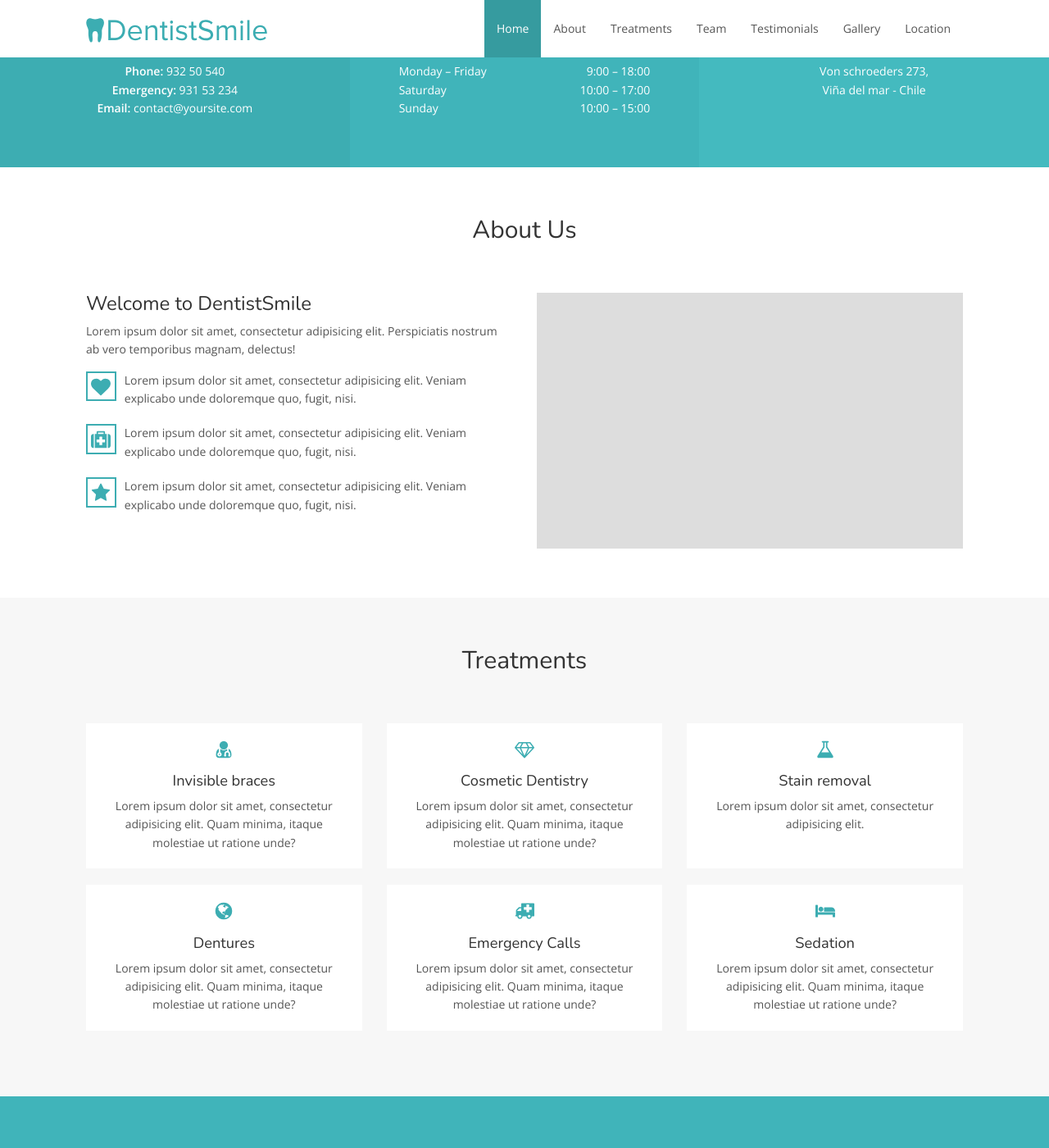
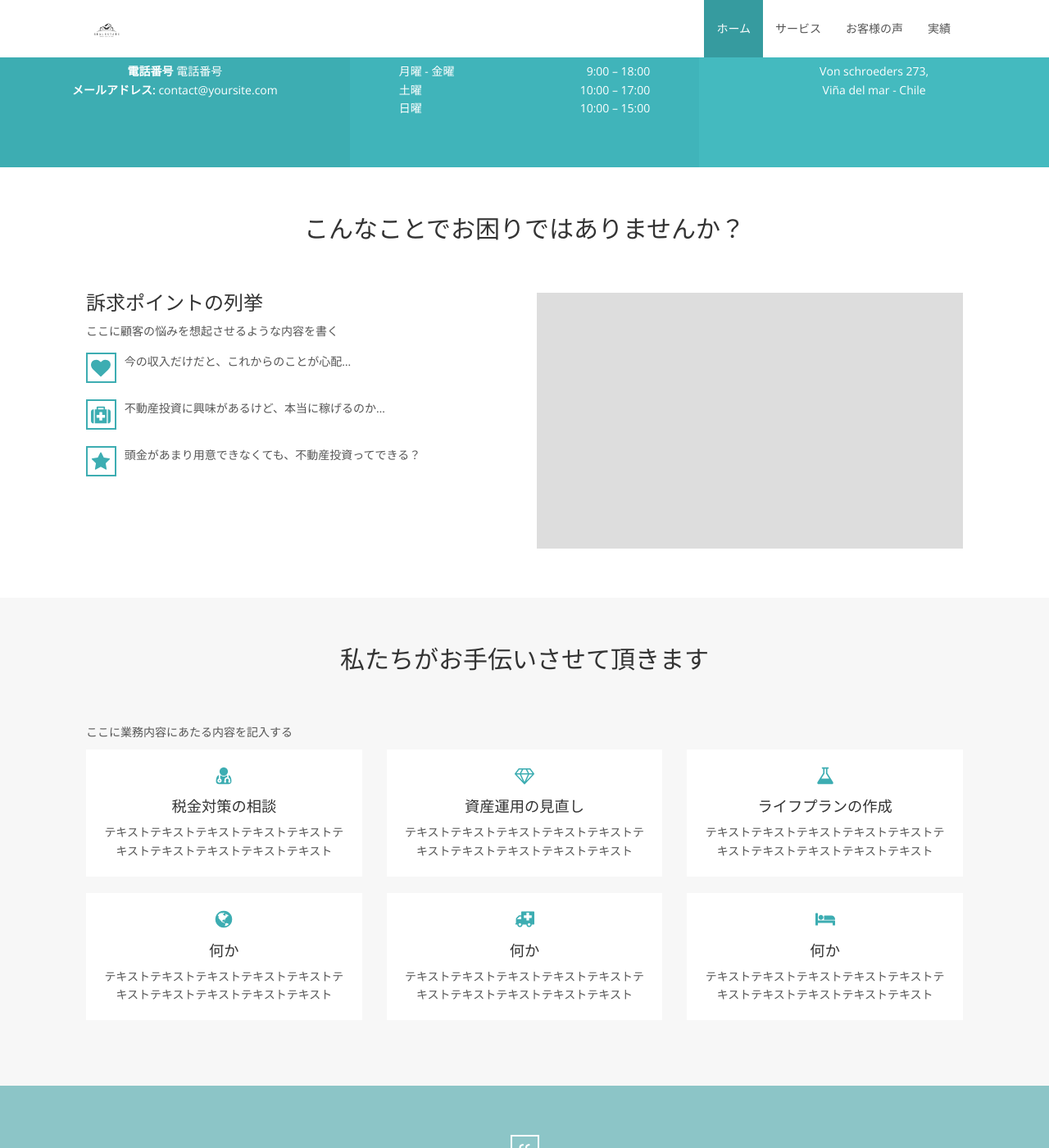
Before and after one commit to ebijun1007/asset-allocations, a Jekyll site: the page built from index.html, in a window 1280 px wide and 1400 px high, scrolled down 624 px. Shown: the whole window at 82% size. Built offline with Jekyll 4.4.1, drawn with Linux system fonts in a browser that asks for light colours; nearby versions of some CDN libraries; some of the changed text lies outside the part shown.

Commit message:
WIP: 共有用に調整

```diff
--- a/_config.yml
+++ b/_config.yml
@@ -1,22 +1,22 @@
 # Site settings
 title: DentistSmile | Dental Jekyll Theme
-description: "A responsive Jekyll theme for dental clinics."
+description: ""
 baseurl: "" # the subpath of your site, e.g. /blog
 url: "" # the name of your domain
-logo_url: svg/min/logo.svg
+logo_url: img/logo.png
 
 # Hero
 hero:
   hero_img: fv.jpg
-  hero_title: DentistSmile
-  hero_description: A responsive Jekyll theme for dental clinics.
+  hero_title: サイトタイトル
+  hero_description: 概要欄
 
 # Contact form
-api_token: # Enter API token here
+api_token: dd5651d122e42068be12147a26bb0c92
 
 # Contact info
 contact:
-  phone: 932 50 540
+  phone: 電話番号
   emergency: 931 53 234
   email: contact@yoursite.com
   address: Von schroeders 273, <br> Viña del mar - Chile
@@ -45,7 +45,7 @@ skype: skype:obaez_design?userinfo
 feed: yes
 
 # Footer
-copyright: © 2015 DentistSmile - All rights reserved
+copyright: © 2020 Jun Ebina - All rights reserved
 
 # Build settings
 markdown: kramdown
@@ -60,7 +60,6 @@ exclude:
     Gemfile.lock,
     .gitignore,
     docker-compose.yml,
-    vendor,
   ]
 
 # Theme Settings
--- a/_data/testimonials.yml
+++ b/_data/testimonials.yml
@@ -1,11 +1,11 @@
-- name: Jeff Winger
-  description: I teach law at Greendale, so believe me, I don't know much about law.
-  title: Law Professor - Greendale
+- name: 上野 和俊
+  description: 節税を学び、余った資金で資産運用を始めることができるようになりました。
+  title: サラリーマン（40代）
 
-- name: Jeff Winger
-  description: Let's do what people do. Let's get a house we can't afford and a dog that makes us angry.
-  title: Law Professor - Greendale
+- name: 樫本 享
+  description: なんとなく入っていた保険でしたが、相談することで今の自分に最適なプランを組み直すことができました。
+  title: 自営業(30代)
 
-- name: Jeff Winger
-  description: There already was a rating system in place, it was called 'Cool People Get More,' and it was working fine.
-  title: Law Professor - Greendale
+- name: 石賀 友
+  description: 老後の生活が心配でしたが、前向きに考えることができるようになりました。
+  title: OL(40代)
--- a/_data/treatments.yml
+++ b/_data/treatments.yml
@@ -1,23 +1,23 @@
 - icon: icon-user-md
-  title: Invisible braces
-  description: Lorem ipsum dolor sit amet, consectetur adipisicing elit. Quam minima, itaque molestiae ut ratione unde?
+  title: 税金対策の相談
+  description: テキストテキストテキストテキストテキストテキストテキストテキストテキストテキスト
 
 - icon: icon-diamond
-  title: Cosmetic Dentistry
-  description: Lorem ipsum dolor sit amet, consectetur adipisicing elit. Quam minima, itaque molestiae ut ratione unde?
+  title: 資産運用の見直し
+  description: テキストテキストテキストテキストテキストテキストテキストテキストテキストテキスト
 
 - icon: icon-flask
-  title: Stain removal
-  description: Lorem ipsum dolor sit amet, consectetur adipisicing elit.
+  title: ライフプランの作成
+  description: テキストテキストテキストテキストテキストテキストテキストテキストテキストテキスト
 
 - icon: icon-globe
-  title: Dentures
-  description: Lorem ipsum dolor sit amet, consectetur adipisicing elit. Quam minima, itaque molestiae ut ratione unde?
+  title: 何か
+  description: テキストテキストテキストテキストテキストテキストテキストテキストテキストテキスト
 
 - icon: icon-ambulance
-  title: Emergency Calls
-  description: Lorem ipsum dolor sit amet, consectetur adipisicing elit. Quam minima, itaque molestiae ut ratione unde?
+  title: 何か
+  description: テキストテキストテキストテキストテキストテキストテキストテキストテキストテキスト
 
 - icon: icon-bed
-  title: Sedation
-  description: Lorem ipsum dolor sit amet, consectetur adipisicing elit. Quam minima, itaque molestiae ut ratione unde?
+  title: 何か
+  description: テキストテキストテキストテキストテキストテキストテキストテキストテキストテキスト
--- a/_includes/header.html
+++ b/_includes/header.html
@@ -15,13 +15,10 @@
         <!-- Collect the nav links, forms, and other content for toggling -->
         <div class="collapse navbar-collapse scrollspy" id="bs-example-navbar-collapse-1">
             <ul class="nav navbar-nav navbar-right">
-                <li><a class="scroll" href="#top">Home</a></li>
-                <li><a class="scroll" href="#about">About</a></li>
-                <li><a class="scroll" href="#treatments">Treatments</a></li>
-                <li><a class="scroll" href="#team">Team</a></li>
-                <li><a class="scroll" href="#testimonials">Testimonials</a></li>
-                <li><a class="scroll" href="#gallery">Gallery</a></li>
-                <li><a class="scroll" href="#location">Location</a></li>
+                <li><a class="scroll" href="#top">ホーム</a></li>
+                <li><a class="scroll" href="#about">サービス</a></li>
+                <li><a class="scroll" href="#testimonials">お客様の声</a></li>
+                <li><a class="scroll" href="#gallery">実績</a></li>
             </ul>
         </div>
     </div>
--- a/index.html
+++ b/index.html
@@ -17,21 +17,21 @@ layout: default
     <div class="container-fluid">
 
         <div class="col-sm-6 col-sm-offset-6 col-md-4 col-md-offset-8 form">
-            <h3><svg class="icon icon-envelope-o"><use xlink:href="#icon-envelope-o"></use></svg>Make an Appointment</h3>
+            <h3><svg class="icon icon-envelope-o"><use xlink:href="#icon-envelope-o"></use></svg>お問い合わせ</h3>
             <form action="https://getsimpleform.com/messages?form_api_token={{ site.api_token }}" method="post">
                 <div class="form-field">
-                    <input name="name" type="text" placeholder="Name" required>
+                    <input name="name" type="text" placeholder="氏名"" required>
                 </div>
                 <div class="form-field">
-                    <input name="phone" type="tel" placeholder="Phone" required>
+                    <input name="phone" type="tel" placeholder="電話番号" required>
                 </div>
                 <div class="form-field">
-                    <input name="email" type="email" placeholder="Email" required>
+                    <input name="email" type="email" placeholder="メールアドレス"" required>
                 </div>
                 <div class="form-field">
-                    <textarea name="comments" placeholder="Message" required></textarea>
+                    <textarea name="comments" placeholder="相談したい内容" required></textarea>
                 </div>
-                <input type="submit" class="btn btn-default" value="Send">
+                <input type="submit" class="btn btn-default" value="送信">
             </form>
         </div>
 
@@ -43,28 +43,27 @@ layout: default
 <div class="three-shade-col">
     <div class="col-sm-4">
         <svg class="icon icon-envelope-o"><use xlink:href="#icon-envelope-o"></use></svg>
-        <h3>Contact Us</h3>
+        <h3>連絡先</h3>
         <ul>
-            {% if site.contact.phone %}<li><strong>Phone:</strong> {{ site.contact.phone }}</li>{% endif %}
-            {% if site.contact.emergency %}<li><strong>Emergency:</strong> {{ site.contact.emergency }}</li>{% endif %}
-            {% if site.contact.email %}<li><strong>Email:</strong> {{ site.contact.email }}</li>{% endif %}
+            {% if site.contact.phone %}<li><strong>電話番号</strong> {{ site.contact.phone }}</li>{% endif %}
+            {% if site.contact.email %}<li><strong>メールアドレス:</strong> {{ site.contact.email }}</li>{% endif %}
         </ul>
     </div>
     <div class="col-sm-4">
         <svg class="icon icon-clock-o"><use xlink:href="#icon-clock-o"></use></svg>
-        <h3>Opening Hours</h3>
+        <h3>営業時間</h3>
         <table>
             <tbody>
                 <tr>
-                    <td>Monday – Friday</td>
+                    <td>月曜 - 金曜</td>
                     <td>{{ site.monday_friday }}</td>
                 </tr>
                 <tr>
-                    <td>Saturday</td>
+                    <td>土曜</td>
                     <td>{{ site.saturday }}</td>
                 </tr>
                 <tr>
-                    <td>Sunday</td>
+                    <td>日曜</td>
                     <td>{{ site.sunday }}</td>
                 </tr>
             </tbody>
@@ -72,7 +71,7 @@ layout: default
     </div>
     <div class="col-sm-4">
         <svg class="icon icon-map-marker"><use xlink:href="#icon-map-marker"></use></svg>
-        <h3>Location</h3>
+        <h3>場所</h3>
             <p>
                 {{ site.contact.address }}
             </p>
@@ -83,12 +82,12 @@ layout: default
 <!-- Start About -->
 <div id="about" class="about">
     <div class="container-fluid">
-        <h2 class="section-title">About Us</h2>
+        <h2 class="section-title">こんなことでお困りではありませんか？</h2>
 
         <div class="row">
             <div class="col-sm-6">
-                <h3>Welcome to DentistSmile</h3>
-                <p>Lorem ipsum dolor sit amet, consectetur adipisicing elit. Perspiciatis nostrum ab vero temporibus magnam, delectus!</p>
+                <h3>訴求ポイントの列挙</h3>
+                <p>ここに顧客の悩みを想起させるような内容を書く</p>
 
                 <div class="media">
                     <div class="media-left">
@@ -97,7 +96,7 @@ layout: default
                         </div>
                     </div>
                     <div class="media-body">
-                        <p>Lorem ipsum dolor sit amet, consectetur adipisicing elit. Veniam explicabo unde doloremque quo, fugit, nisi.</p>
+                        <p>今の収入だけだと、これからのことが心配…</p>
                     </div>
                 </div>
 
@@ -108,7 +107,7 @@ layout: default
                         </div>
                     </div>
                     <div class="media-body">
-                        <p>Lorem ipsum dolor sit amet, consectetur adipisicing elit. Veniam explicabo unde doloremque quo, fugit, nisi.</p>
+                        <p>不動産投資に興味があるけど、本当に稼げるのか…</p>
                     </div>
                 </div>
 
@@ -119,7 +118,7 @@ layout: default
                         </div>
                     </div>
                     <div class="media-body">
-                        <p>Lorem ipsum dolor sit amet, consectetur adipisicing elit. Veniam explicabo unde doloremque quo, fugit, nisi.</p>
+                        <p>頭金があまり用意できなくても、不動産投資ってできる？</p>
                     </div>
                 </div>
             </div>
@@ -134,7 +133,8 @@ layout: default
 <!-- Start Treatments -->
 <div id="treatments" class="treatments">
     <div class="container-fluid">
-        <h2 class="section-title">Treatments</h2>
+        <h2 class="section-title">私たちがお手伝いさせて頂きます</h2>
+        <p>ここに業務内容にあたる内容を記入する</p>
 
         <div class="row">
             {% for treatment in site.data.treatments %}
@@ -150,28 +150,6 @@ layout: default
     </div>
 </div>
 <!-- End Treatments -->
-
-<!-- Start Our team -->
-<div id="team" class="team">
-    <h2 class="section-title">Our Team</h2>
-    <div id="team-carousel">
-    {% for member in site.data.team %}
-        <div class="expandable-box">
-            <div class="expandable-box-top">
-                <img src="{{ site.baseurl }}/img/{{ member.image }}" alt="{{ member.name }}">
-                <h4>{{ member.name }}</h4>
-            </div>
-            <div class="expandable-box-bottom">
-                <a href="mailto:{{ member.email }}" data-toggle="tooltip" data-placement="bottom" title="{{ member.email }}"><svg class="icon icon-envelope"><use xlink:href="#icon-envelope"></use></svg></a>
-                </a>
-                <a href="tel:{{ member.phone }}" data-toggle="tooltip" data-placement="bottom" title="{{ member.phone }}"><svg class="icon icon-phone"><use xlink:href="#icon-phone"></use></svg></a>
-                </a>
-            </div>
-        </div>
-    {% endfor %}
-    </div>
-</div>
-<!-- End Our team -->
 
 <!-- Start Testimonials -->
 <div id="testimonials" class="testimonials parallax" style="background-image: url('{{ site.baseurl }}/img/{{ site.testimonials.testimonials_img }}');">
@@ -200,7 +178,8 @@ layout: default
 <!-- Start Gallery -->
 <div id="gallery" class="gallery">
 
-    <h2 class="section-title">Gallery</h2>
+    <h2 class="section-title">実績</h2>
+    <p>実績もしくは扱ってる物件など</p>
 
     {% for images in site.data.gallery %}
         <a href="{{ site.baseurl }}/img/gallery/large/{{ images.image_large }}" class="gallery-item expandable-box image-link">
@@ -217,5 +196,5 @@ layout: default
 <!-- End Gallery -->
 
 <!-- Start Map -->
-<div id="location" class="map" data-zoom="{{ site.map.zoom }}" data-address="{{ site.map.address }}" data-address-details="<img src='{{ site.map.address_details }}'>"></div>
+<!-- <div id="location" class="map" data-zoom="{{ site.map.zoom }}" data-address="{{ site.map.address }}" data-address-details="<img src='{{ site.map.address_details }}'>"></div> -->
 <!-- End Map -->
```
Also changed, not shown: img/logo.png (added).
